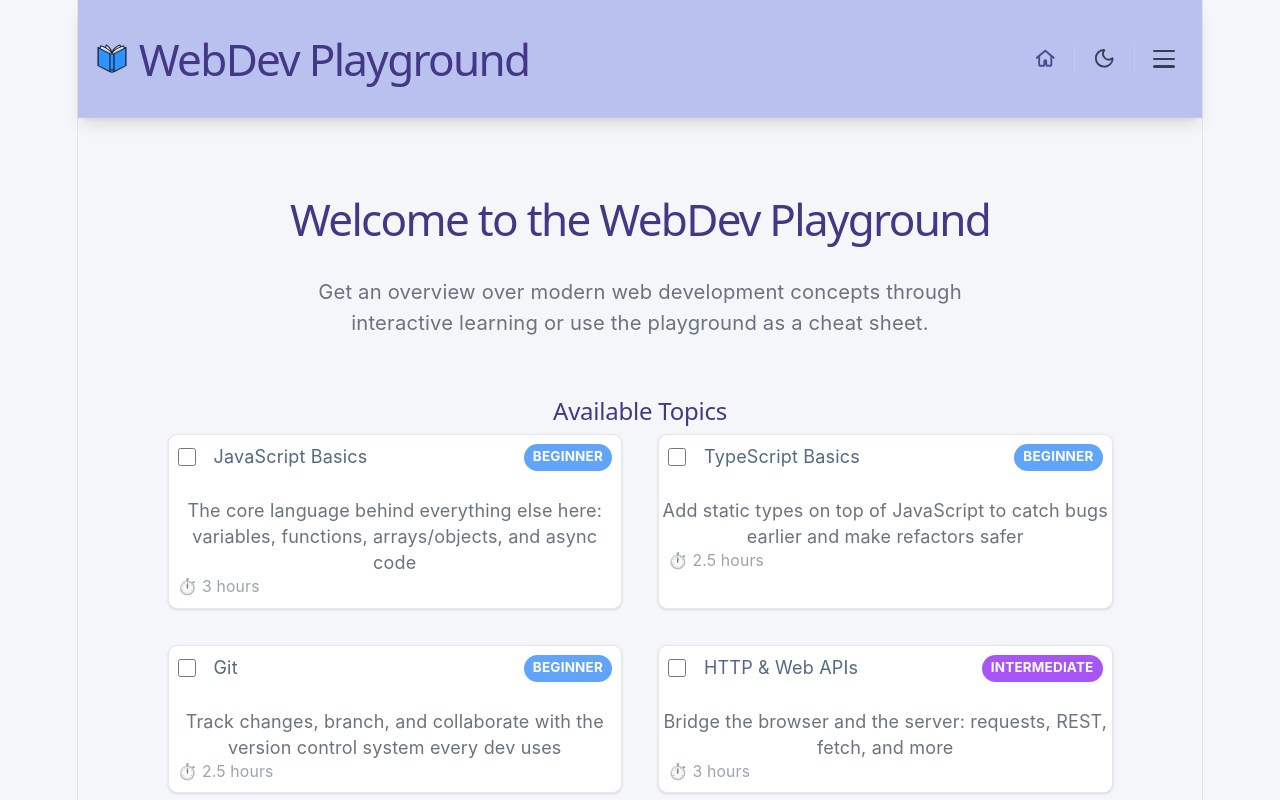
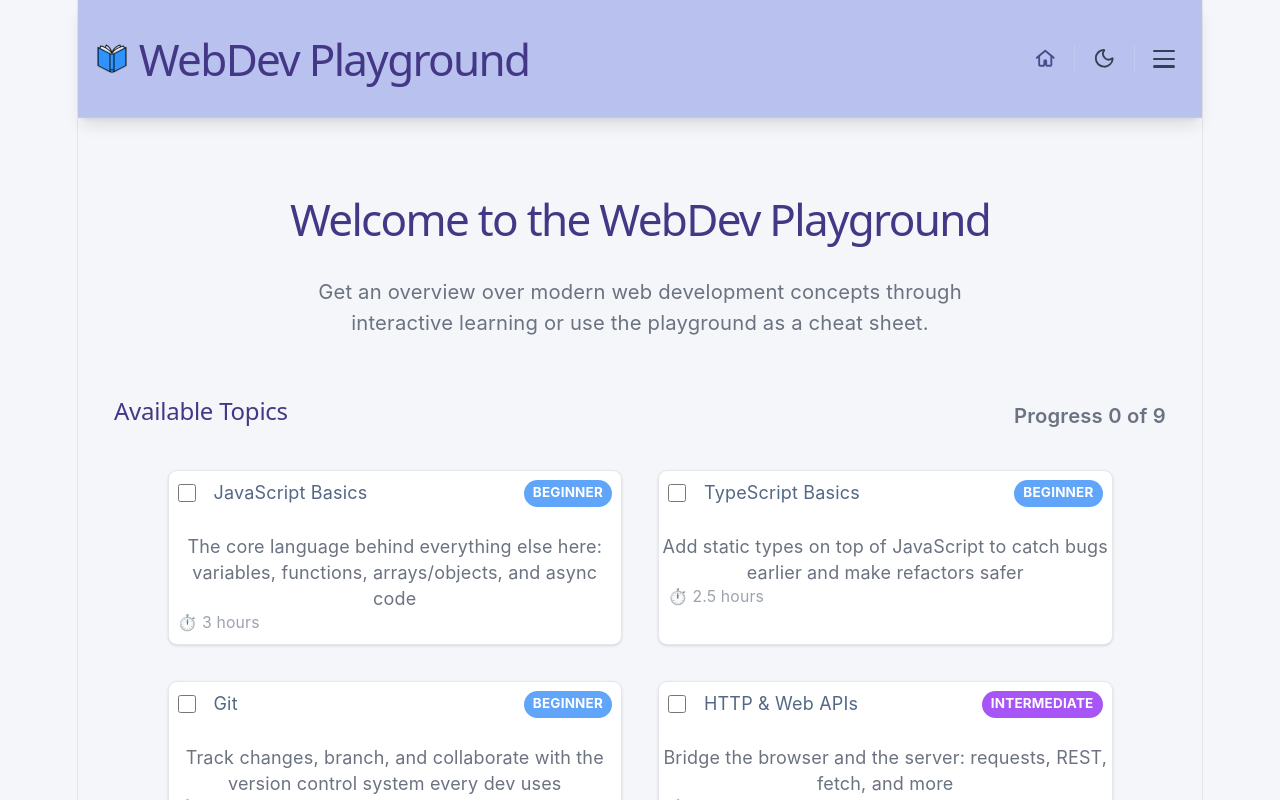
Before and after one commit to IsaVII/LearningTool, a React (Vite) app: page /http in a window 1280 px wide. Shown: the top 800 px of the page. Built offline with nearby package versions, Linux system fonts and the light colour scheme.

Commit message:
Progress  at the top

```diff
--- a/src/components/LearningTopicLayout.jsx
+++ b/src/components/LearningTopicLayout.jsx
@@ -1,6 +1,7 @@
 import ContentCard from "./ContentCard";
 import PracticeTopicCard from "./PracticeTopicCard";
 import StepByStepExample from "./StepByStepExample";
+import { useProgress } from "../context/ProgressContext";
 
 /**
  * Shared page layout for every topic under src/pages/learning/. Each page
@@ -30,9 +31,19 @@ function LearningTopicLayout({
   practiceTopicsIntro = "Click a topic to open a live, editable example.",
   topicKey,
 }) {
+  const { getTopicSubtopicCount } = useProgress();
+  const checkedCount = getTopicSubtopicCount(topicKey);
+  const totalCount = practiceTopics?.length || 0;
   return (
     <>
-      <h1 className="text-4xl text-heading mb-4">{title}</h1>
+      <div className="flex justify-between items-center mb-4">
+        <h1 className="text-4xl text-heading">{title}</h1>
+        {totalCount > 0 && (
+          <div className="text-lg text-muted font-semibold">
+            Progress {checkedCount} of {totalCount}
+          </div>
+        )}
+      </div>
 
       <ContentCard>
         <div className="bg-content1 w-full border-l-4 border-content1-border p-3 pl-5 mb-3">
--- a/src/context/ProgressContext.jsx
+++ b/src/context/ProgressContext.jsx
@@ -91,6 +91,11 @@ export function ProgressProvider({ children }) {
     [progress.subtopics],
   );
 
+  // Total number of checked main topics
+  const getTotalCheckedTopics = useCallback(() => {
+    return Object.values(progress.topics).filter(Boolean).length;
+  }, [progress.topics]);
+
   const resetProgress = useCallback(() => {
     setProgress(EMPTY_PROGRESS);
   }, []);
@@ -102,6 +107,7 @@ export function ProgressProvider({ children }) {
       isSubtopicDone,
       toggleSubtopic,
       getTopicSubtopicCount,
+      getTotalCheckedTopics,
       resetProgress,
     }),
     [
@@ -110,6 +116,7 @@ export function ProgressProvider({ children }) {
       isSubtopicDone,
       toggleSubtopic,
       getTopicSubtopicCount,
+      getTotalCheckedTopics,
       resetProgress,
     ],
   );
--- a/src/pages/Main.jsx
+++ b/src/pages/Main.jsx
@@ -1,8 +1,13 @@
 import learningContent from "../data/learningContent.json";
 import cheatSheets from "../data/cheatSheets.json";
 import TopicCard from "../components/TopicCard";
+import { useProgress } from "../context/ProgressContext";
 
 function Main() {
+  const { getTotalCheckedTopics } = useProgress();
+  const checkedTopics = getTotalCheckedTopics();
+  const totalTopics = learningContent.topics.length;
+
   return (
     <>
       <section className="flex flex-col items-center text-center py-2 mb-3">
@@ -16,7 +21,12 @@ function Main() {
       </section>
 
       <section className="py-8 px-4">
-        <h2 className="text-3xl mb-8 text-heading">Available Topics</h2>
+        <div className="flex justify-between items-center mb-8">
+          <h2 className="text-3xl text-heading">Available Topics</h2>
+          <div className="text-lg text-muted font-semibold">
+            Progress {checkedTopics} of {totalTopics}
+          </div>
+        </div>
         <div className="w-full max-w-210 justify-self-center grid grid-cols-1 md:grid-cols-2 gap-8 ">
           {learningContent.topics.map((topic) => (
             <TopicCard key={topic.id} topic={topic} />
```
